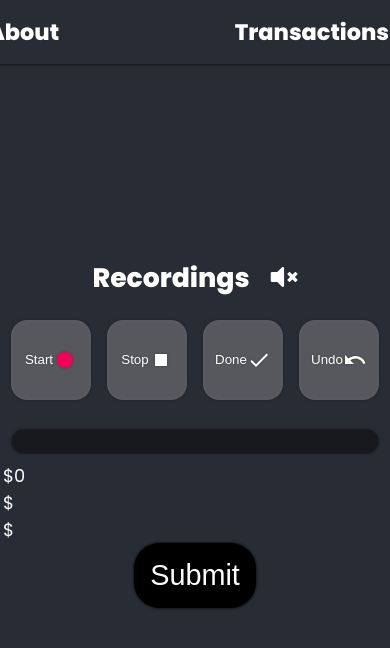
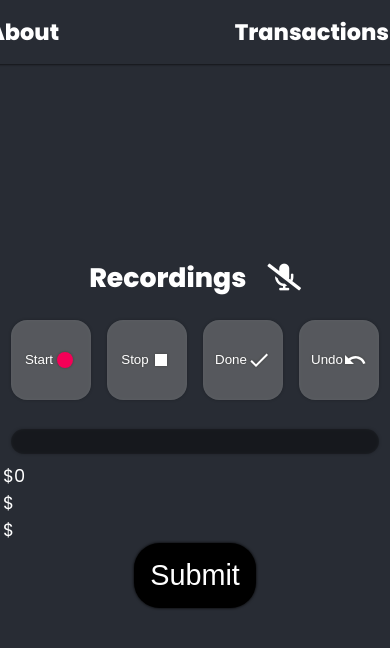
Before and after one commit to when-2-meet-dupe/speech-app, a React (Create React App) app in the folder client/: page /home in a window 390 px wide. Shown: the top 648 px of the page. Built offline with nearby package versions, Linux system fonts and the light colour scheme.

Commit message:
Speaker To Microphone Icon
Small microphone icon change

```diff
--- a/client/src/STT/SpeechToText.js
+++ b/client/src/STT/SpeechToText.js
@@ -101,12 +101,12 @@ function SpeechToText() {
     setNote("");
   };
 
-  let volumePic = <i class="fas fa-volume-mute"></i>;
+  let volumePic = <i class="fas fa-microphone-slash"></i>;
 
   if (isListening) {
-    volumePic = <i class="fas fa-volume-up"></i>;
+    volumePic = <i class="fas fa-microphone"></i>;
   } else {
-    volumePic = <i class="fas fa-volume-mute"></i>;
+    volumePic = <i class="fas fa-microphone-slash"></i>;
   }
   // const renderRecordBox = () => (
   //   <div className="box">
--- a/client/src/index.js
+++ b/client/src/index.js
@@ -12,8 +12,8 @@ import { BrowserRouter } from "react-router-dom";
 const store = createStore(
   reducers,
   compose(
-    applyMiddleware(thunk),
-    window.__REDUX_DEVTOOLS_EXTENSION__ && window.__REDUX_DEVTOOLS_EXTENSION__()
+    applyMiddleware(thunk)
+    // window.__REDUX_DEVTOOLS_EXTENSION__ && window.__REDUX_DEVTOOLS_EXTENSION__()
   )
 ); // create a store with reducers
 
```
